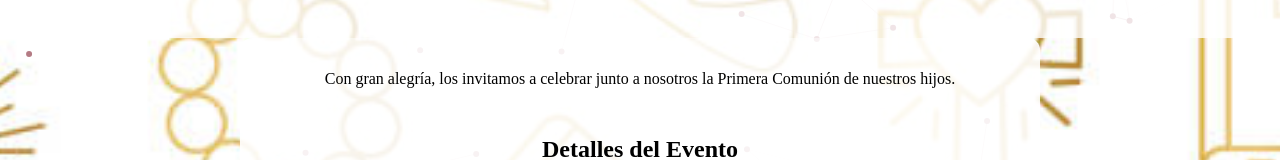
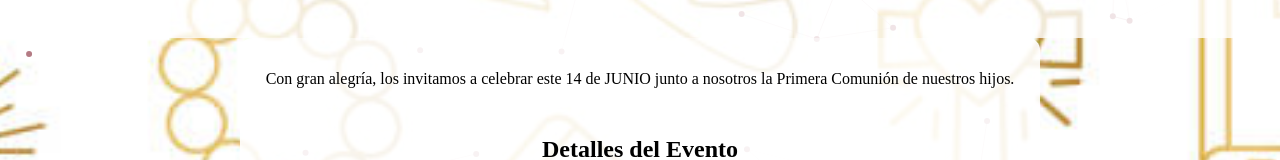
Before and after one commit to capa7/capa7.github.io, a plain HTML site: page index.html in a window 1280 px wide. Shown: the part 468-628 px from the top of the page. Drawn offline with nearby package versions, Linux system fonts and the light colour scheme.

Commit message:
Add files via upload

```diff
--- a/index.html
+++ b/index.html
@@ -31,7 +31,7 @@
 
   <main>
     <section class="intro" data-aos="fade-up">
-      <p>Con gran alegría, los invitamos a celebrar junto a nosotros la Primera Comunión de nuestros hijos.</p>
+      <p>Con gran alegría, los invitamos a celebrar este 14 de JUNIO junto a nosotros la Primera Comunión de nuestros hijos.</p>
     </section>
 
     <section class="detalles" data-aos="fade-up">
```
